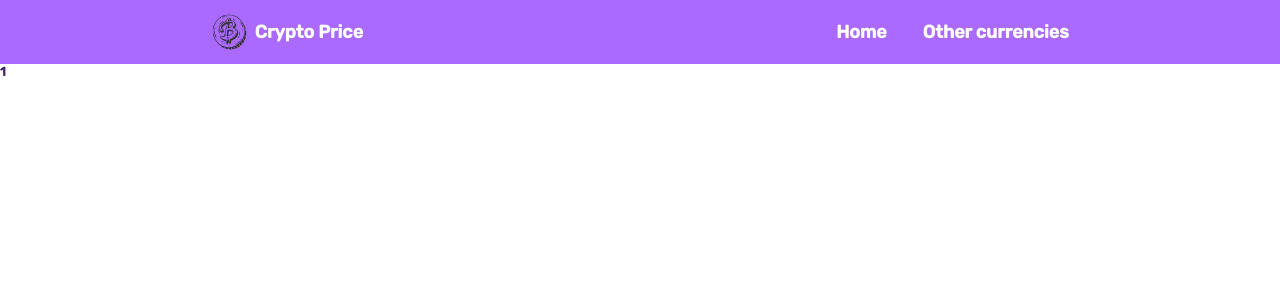
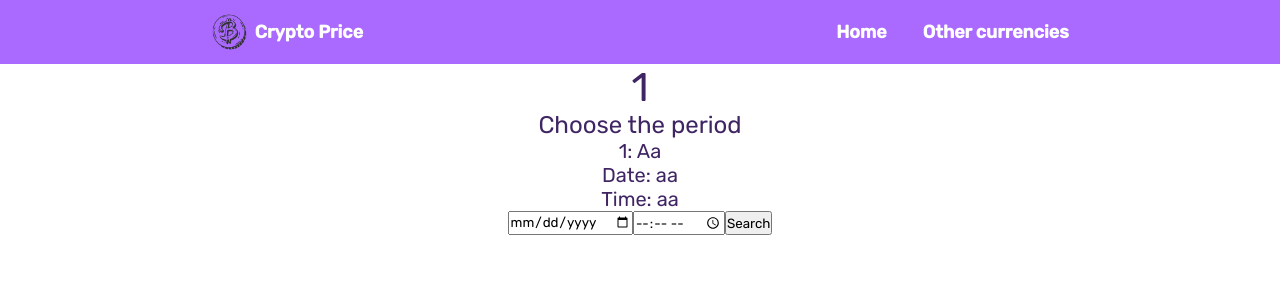
Before and after one commit to thiagopetherson/crypto-price, a Vue app: page /date/1 in a window 1280 px wide. Shown: the top 300 px of the page. Built offline with nearby package versions, Linux system fonts and the light colour scheme.

Commit message:
Developing date component

```diff
--- a/src/views/DateFilterView.vue
+++ b/src/views/DateFilterView.vue
@@ -1,6 +1,19 @@
 <template>
   <div class="date-filter">
-    <h1>{{ id }}</h1>
+    <div class="date-filter-item-title">
+      <h1>{{ id }}</h1>
+      <h2>Choose the period</h2>
+    </div>
+    <div class="date-filter-item-result">
+      <span class="date-filter-item-result-coin">{{ id }}: aa<span></span></span>
+      <span class="date-filter-item-result-date">Date: aa<span></span></span>
+      <span class="date-filter-item-result-time">Time: aa<span></span></span>
+    </div>
+    <div class="date-filter-item-search">
+        <input class="date-filter-item-search-date" type="date" />
+        <input class="date-filter-item-search-time" type="time" />
+        <button class="date-filter-item-search-submit">Search</button>
+    </div>
   </div>
 </template>
 
@@ -9,6 +22,11 @@
 export default {
   name: 'DateFilterView',
   props: ['id'],
+  data () {
+    return {
+      result: null,
+    }
+  },
   mounted () {
     console.log(this.id)
   }
@@ -17,5 +35,52 @@ export default {
 </script>
 
 <style scoped lang="sass">
+@import "@/assets/sass/variables.sass"
+
+.date-filter
+  width: 100%
+  height: 92vh
+  display: flex
+  flex-direction: column
+
+  .date-filter-item-title
+    width: 100%
+    display: flex
+    flex-direction: column
+    align-items: center
+
+    h1
+      font-size: $title-size
+      font-weight: 400
+      color: $secondary-color
+      text-transform: uppercase
+
+    h2
+      font-size: 2.4rem
+      font-weight: normal
+
+  .date-filter-item-result
+    width: 100%
+    display: flex
+    flex-direction: column
+    align-items: center
+
+    .date-filter-item-result-coin
+        text-transform: capitalize
+        font-size: 2rem
+
+    .date-filter-item-result-date
+        font-size: 2rem
+
+    .date-filter-item-result-time
+        font-size: 2rem
+
+  .date-filter-item-search
+    width: 100%
+    display: flex
+    flex-direction: row
+    justify-content: center
+
+
 
 </style>
```
